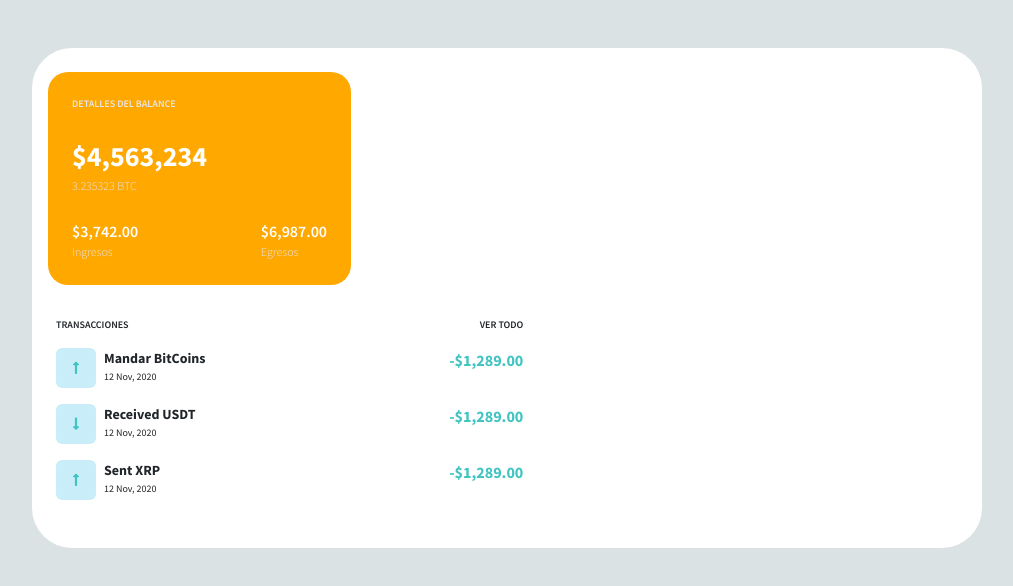
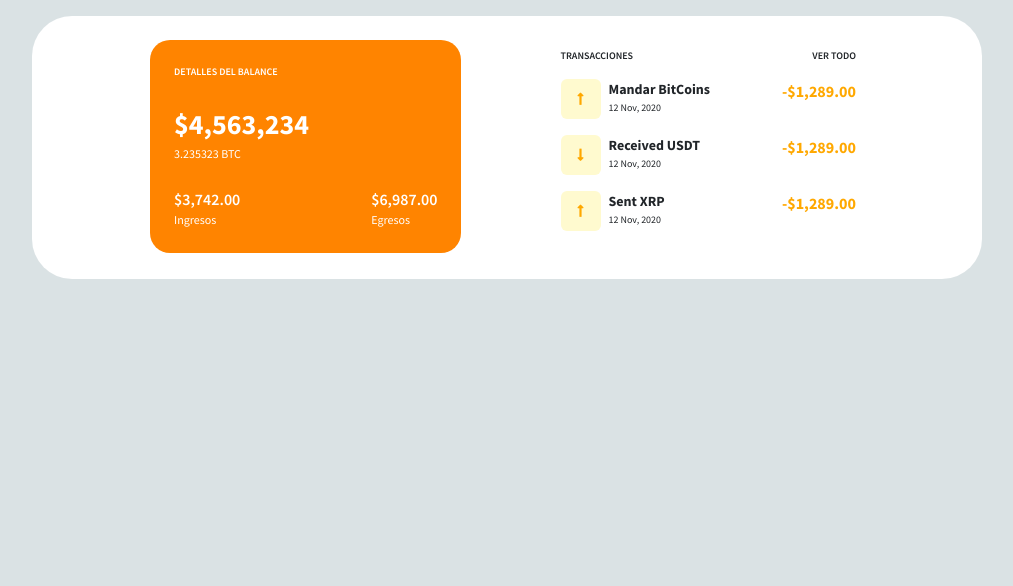
Before and after one commit to Julpr/bitcoindistribuidamcj, a plain HTML site: page index.html in a window 1280 px wide. Shown: the whole page, without its empty margins (133-1146 px from the left). Drawn offline with nearby package versions, Linux system fonts and the light colour scheme.

Commit message:
Items en primera fila. Cambio de colores. Se centran items

```diff
--- a/index.html
+++ b/index.html
@@ -12,32 +12,34 @@
 </head>
 
 <body>
-    <div class="container px-3 py-4 my-5">
+    <div class="container px-1 py-4 my-3 ">
 
-        <div class="row">
-
+        <div class="row d-flex justify-content-center">
             <div class="col-md-10">
-                <div class="row">
-                    <div class="col-md-5 col-sm-6 ">
-                        <div class="p-4 d-flex flex-column OrangeClear-color round-corner">
-                            <span class="text-uppercase font-10 weight-600 white-color-2">Detalles del balance</span>
+                <div class="row d-flex justify-content-center">
+                    <div class="col-md-5 col-sm-7 ">
+                        <div class="p-4 d-flex flex-column Orange-bg-color round-corner">
+                            <span class="text-uppercase font-10 weight-600 white-color">Detalles del balance</span>
                             <span class="font-28 weight-700 white-color mt-4">$4,563,234</span>
-                            <span class="font-12 weight-300 white-color-2">3.235323 BTC</span>
+                            <span class="font-12 weight-400 white-color">3.235323 BTC</span>
                             <div class="d-flex flex-row justify-content-between mt-4">
                                 <div class="d-flex flex-column">
                                     <span class="font-16 weight-600 white-color">$3,742.00</span>
-                                    <span class="font-12 weight-300 white-color-2">Ingresos</span>
+                                    <span class="font-12 weight-400 white-color">Ingresos</span>
                                 </div>
                                 <div class="d-flex flex-column">
                                     <span class="font-16 weight-600 white-color">$6,987.00</span>
-                                    <span class="font-12 weight-300 white-color-2">Egresos</span>
+                                    <span class="font-12 weight-400 white-color">Egresos</span>
                                 </div>
                             </div>
                         </div>
                     </div>
 
-                <div class="row mt-4">
-                    <div class="col-md-8">
+                    <!-- Espacio -->
+                    <div class="col-md-1 col-sm-4"></div>
+
+                    <!-- Columna superior derecha  -->
+                    <div class="col-md-5 col-sm-6 ">
                         <div>
                             <table class="table table-borderless">
                                 <thead>
@@ -50,7 +52,7 @@
                                     <tr>
                                         <td>
                                             <div class="d-flex flex-row">
-                                                <div class="d-flex flex-row justify-content-center align-items-center sky-blue square round-corner-small green-color font-14">
+                                                <div class="d-flex flex-row justify-content-center align-items-center Yellow-bg-color square round-corner-small Orange-color-2 font-14">
                                                     <i class="fas fa-long-arrow-alt-up"></i>
                                                 </div>
                                                 <div class="d-flex flex-column ps-2">
@@ -61,14 +63,14 @@
                                         </td>
                                         <td>
                                             <div class="d-flex flex-column align-items-end">
-                                                <span class=" font-16 weight-700 green-color ">-$1,289.00</span>
+                                                <span class=" font-16 weight-700 Orange-color-2">-$1,289.00</span>
                                             </div>
                                         </td>
                                     </tr>
                                     <tr>
                                         <td>
                                             <div class="d-flex flex-row ">
-                                                <div class="d-flex flex-row justify-content-center align-items-center sky-blue square round-corner-small green-color purple-color-2 font-14 ">
+                                                <div class="d-flex flex-row justify-content-center align-items-center Yellow-bg-color square round-corner-small Orange-color-2 font-14 ">
                                                     <i class="fas fa-long-arrow-alt-down "></i>
                                                 </div>
                                                 <div class="d-flex flex-column ps-2 ">
@@ -79,14 +81,14 @@
                                         </td>
                                         <td>
                                             <div class="d-flex flex-column align-items-end ">
-                                                <span class="font-16 weight-700 green-color ">-$1,289.00</span>
+                                                <span class="font-16 weight-700 Orange-color-2 ">-$1,289.00</span>
                                             </div>
                                         </td>
                                     </tr>
                                     <tr>
                                         <td>
                                             <div class="d-flex flex-row ">
-                                                <div class="d-flex flex-row justify-content-center align-items-center sky-blue square round-corner-small green-color sky font-14 ">
+                                                <div class="d-flex flex-row justify-content-center align-items-center Yellow-bg-color square round-corner-small Orange-color-2  font-14 ">
                                                     <i class="fas fa-long-arrow-alt-up "></i>
                                                 </div>
                                                 <div class="d-flex flex-column ps-2 ">
@@ -97,7 +99,7 @@
                                         </td>
                                         <td>
                                             <div class="d-flex flex-column align-items-end ">
-                                                <span class="font-16 weight-700 green-color ">-$1,289.00</span>
+                                                <span class="font-16 weight-700 Orange-color-2 ">-$1,289.00</span>
                                             </div>
                                         </td>
                                     </tr>
--- a/style.css
+++ b/style.css
@@ -133,8 +133,16 @@ button {
 }
 /*-------------*/
 
-.OrangeClear-color{
-    background: #ffa800;
+.Orange-color-2{
+    color: #ffa800;
+}
+
+.Orange-bg-color{
+    background: #ff8400;
+}
+
+.Yellow-bg-color{
+    background: #fffacf;
 }
 
 .sky-blue{
@@ -158,19 +166,3 @@ button {
 .light-green-bg-color {
     background: #E0F8F2;
 }
-
-
-i.notification {
-    position: relative;
-}
-
-i.notification::after {
-    content: '';
-    width: 8px;
-    height: 8px;
-    border-radius: 50%;
-    background: #FF8872;
-    position: absolute;
-    top: 0px;
-    right: 23px;
-}
```
